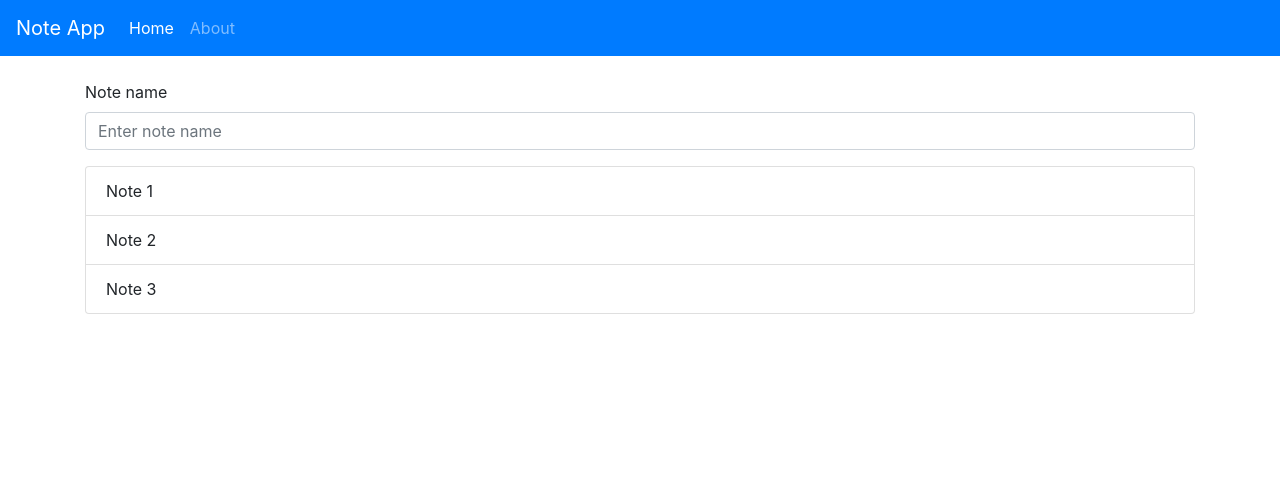
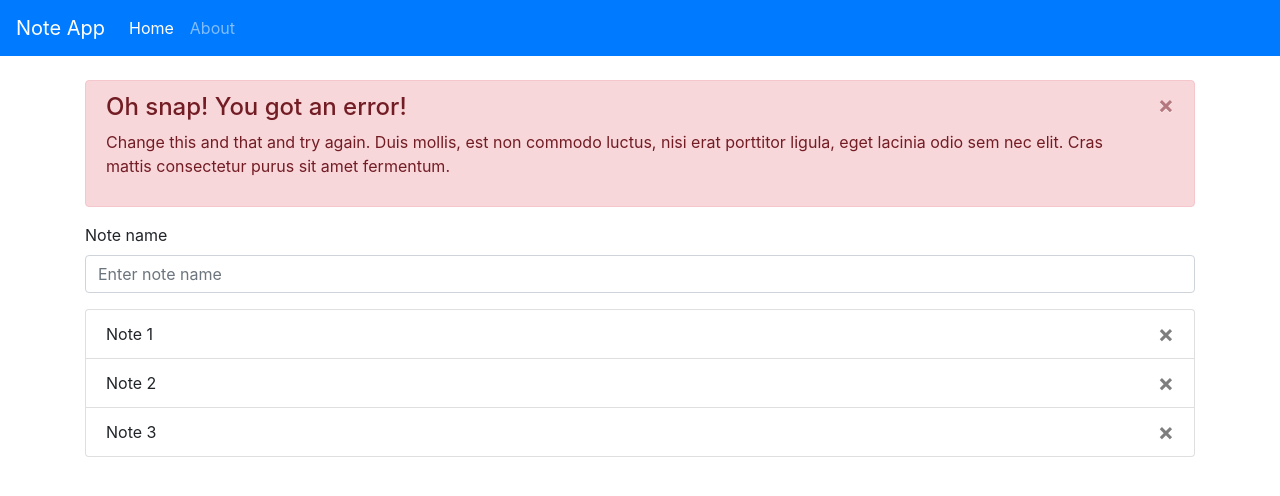
Before and after one commit to HorbynkoIvan/note-app, a React (Create React App) app: page / in a window 1280 px wide. Shown: the top 496 px of the page. Built offline with nearby package versions, Linux system fonts and the light colour scheme.

Commit message:
added basic Alert

```diff
--- a/src/App.js
+++ b/src/App.js
@@ -4,12 +4,14 @@ import { Container} from 'react-bootstrap';
 import {Home} from "./pages/Home";
 import {About} from "./pages/About";
 import {NavBar} from "./components/NavBar";
+import {AlertComponent} from "./components/Alert";
 
 function App() {
   return (
       <BrowserRouter>
           <NavBar/>
         <div className="container pt-4">
+            <AlertComponent/>
           <Switch>
             <Route path={'/'} exact component={Home}/>
             <Route path={'/about'} exact component={About}/>
--- /dev/null
+++ b/src/components/Alert.js
@@ -0,0 +1,20 @@
+import React, {useState} from "react"
+import {Alert, Button} from "react-bootstrap";
+
+export const AlertComponent=()=> {
+    const [show, setShow] = useState(true);
+
+    if (show) {
+        return (
+            <Alert variant="danger" onClose={() => setShow(false)} dismissible>
+                <Alert.Heading>Oh snap! You got an error!</Alert.Heading>
+                <p>
+                    Change this and that and try again. Duis mollis, est non commodo
+                    luctus, nisi erat porttitor ligula, eget lacinia odio sem nec elit.
+                    Cras mattis consectetur purus sit amet fermentum.
+                </p>
+            </Alert>
+        );
+    }
+    return <Button onClick={() => setShow(true)}>Show Alert</Button>;
+}
--- a/src/components/Notes.js
+++ b/src/components/Notes.js
@@ -1,11 +1,11 @@
 import React from "react"
-import {ListGroup} from "react-bootstrap";
+import {ListGroup, CloseButton} from "react-bootstrap";
 
 export const Notes = ({notes}) => {
     return (
         <ListGroup>
             {notes.map((note)=>(
-                <ListGroup.Item key={note.id}>{note.title}</ListGroup.Item>
+                <ListGroup.Item key={note.id}>{note.title} <CloseButton/></ListGroup.Item>
             ))}
         </ListGroup>
     )
```
